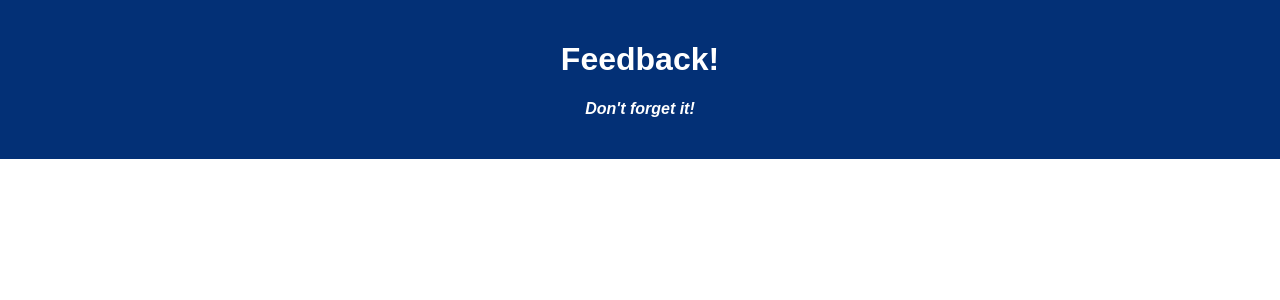
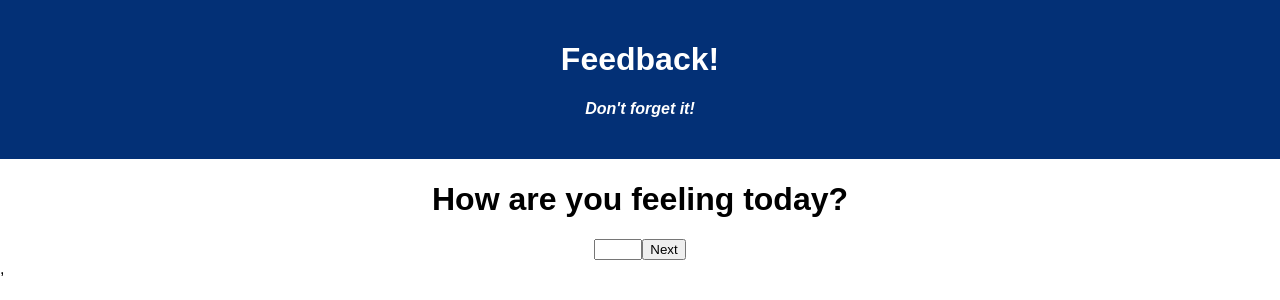
Before and after one commit to AdamBergstrom138/weekend-redux-feedback-loop, a React (Create React App) app: page / in a window 1280 px wide. Shown: the top 300 px of the page. Built offline with nearby package versions, Linux system fonts and the light colour scheme.

Commit message:
built form in Feeling.jsx

```diff
--- a/src/components/App/App.jsx
+++ b/src/components/App/App.jsx
@@ -1,6 +1,14 @@
 import React from 'react';
 import axios from 'axios';
 import './App.css';
+import { HashRouter as Router, Route, Link } from 'react-router-dom';
+
+// import components
+import Feeling from '../Feeling/Feeling'
+import Understanding from '../Understanding/Understanding'
+import Support from '../Support/Support'
+import Comment from '../Comment/Comment'
+import Review from '../Review/Review'
 
 function App() {
 
@@ -10,6 +18,7 @@ function App() {
         <h1 className='App-title'>Feedback!</h1>
         <h4>Don't forget it!</h4>
       </header>
+      <Feeling />
     </div>
   );
 }
--- a/src/components/Feeling/Feeling.jsx
+++ b/src/components/Feeling/Feeling.jsx
@@ -0,0 +1,43 @@
+import { useDispatch } from 'react-redux';
+import {  useState } from 'react';
+import { useHistory } from 'react-router-dom';
+import React from 'react';
+
+function Feeling(){
+    const dispatch = useDispatch();
+    const history = useHistory();
+
+    const [feeling, setFeeling] = useState('');
+
+    const handleFeelingSubmit = (event) => {
+        event.preventDefault();
+
+        dispatch({
+            type: 'SET_FEELING',
+            payload: feeling
+        })
+
+}
+
+    return(
+        <>
+        <h1>How are you feeling today?</h1>
+            <form onSubmit={handleFeelingSubmit}>
+                <input
+                    type="number"
+                    min="1"
+                    max="5"
+                    id="number-box"
+                    value={feeling}
+                    onChange={(event) => setFeeling(event.target.value)}
+                    required />
+                        <button type="submit" >
+                            Next
+                        </button>
+            </form>
+        </>
+    )
+}
+
+
+export default Feeling;
--- a/src/index.js
+++ b/src/index.js
@@ -3,6 +3,46 @@ import ReactDOM from 'react-dom';
 import './index.css';
 import App from './components/App/App';
 import registerServiceWorker from './registerServiceWorker';
+import logger from 'redux-logger';
 
-ReactDOM.render(<App />, document.getElementById('root'));
+//import redux
+import { createStore, combineReducers, applyMiddleware } from 'redux';
+import { Provider } from 'react-redux';
+
+//reducers
+// NOT 100% ON THIS ONE
+// const feeling = (state = [], action) => {
+//     switch (action.type) {
+//         case 'SET_FEELING':
+//           return action.payload;
+//         default:
+//           return state;
+//       }
+// }
+const feelingDispatch = (state = 0, action) => {
+    if (action.type === 'ADD_TO_COST') {
+        return Number(action.payload);
+    }
+    return state;
+}
+// maybe more like this
+// const pizzaOrder = (state = [], action) => {
+//     if (action.type === 'SET_ORDER') {
+//         return [...state, action.payload];
+//     }
+//     return state;
+// }
+
+const reduxStore = createStore(combineReducers ({
+    //reducers go here
+    feelingDispatch
+}), applyMiddleware(logger));
+
+ReactDOM.render(
+    <React.StrictMode>
+        <Provider store={reduxStore}>
+            <App />,
+        </Provider>
+    </React.StrictMode>,
+ document.getElementById('root'));
 registerServiceWorker();
```
